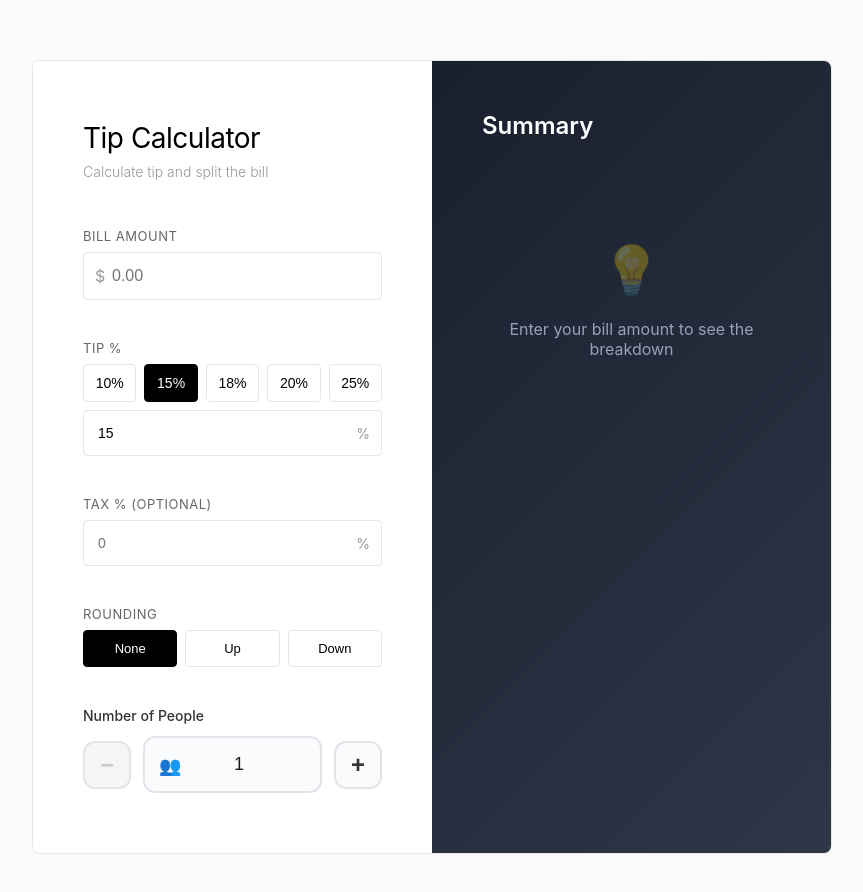
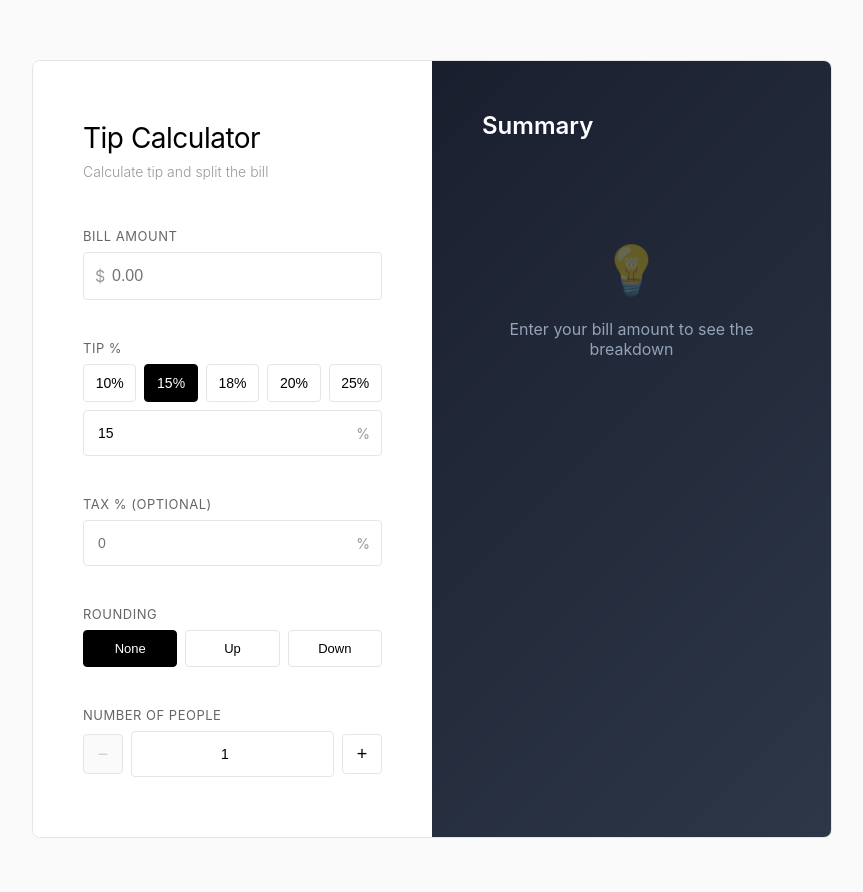
Before and after one commit to ermiasdesalegn/eat-n-split, a React (Create React App) app: page / in a window 1280 px wide. Shown: the top 892 px of the page, without its empty margins (208-1071 px from the left). Built offline with nearby package versions, Linux system fonts and the light colour scheme.

Commit message:
The calculator is good works fine

```diff
--- a/src/App.js
+++ b/src/App.js
@@ -387,32 +387,34 @@ function App() {
           <div style={{ marginBottom: "0" }}>
             <label style={{
               display: "block",
-              fontSize: "14px",
-              color: "#333",
-              marginBottom: "12px",
-              fontWeight: "500"
+              fontSize: "13px",
+              color: "#666",
+              marginBottom: "8px",
+              fontWeight: "400",
+              textTransform: "uppercase",
+              letterSpacing: "0.5px"
             }}>
               Number of People
             </label>
             <div style={{
               display: "flex",
-              gap: "12px",
+              gap: "8px",
               alignItems: "center"
             }}>
               <button
                 onClick={decrementPeople}
                 disabled={people <= 1}
                 style={{
-                  width: "48px",
-                  height: "48px",
-                  fontSize: "24px",
-                  fontWeight: "600",
-                  border: "2px solid #e1e5e9",
-                  borderRadius: "12px",
-                  backgroundColor: people <= 1 ? "#f5f5f5" : "#fafbfc",
-                  color: people <= 1 ? "#ccc" : "#333",
+                  width: "40px",
+                  height: "40px",
+                  fontSize: "18px",
+                  fontWeight: "400",
+                  border: "1px solid #e5e5e5",
+                  borderRadius: "4px",
+                  backgroundColor: people <= 1 ? "#fafafa" : "#fff",
+                  color: people <= 1 ? "#ccc" : "#000",
                   cursor: people <= 1 ? "not-allowed" : "pointer",
-                  transition: "all 0.2s",
+                  transition: "border-color 0.15s",
                   display: "flex",
                   alignItems: "center",
                   justifyContent: "center",
@@ -420,31 +422,17 @@ function App() {
                 }}
                 onMouseEnter={(e) => {
                   if (people > 1) {
-                    e.target.style.borderColor = "#667eea";
-                    e.target.style.backgroundColor = "#f0edff";
+                    e.target.style.borderColor = "#000";
                   }
                 }}
                 onMouseLeave={(e) => {
                   if (people > 1) {
-                    e.target.style.borderColor = "#e1e5e9";
-                    e.target.style.backgroundColor = "#fafbfc";
+                    e.target.style.borderColor = "#e5e5e5";
                   }
                 }}
               >
                 −
               </button>
-              <div style={{
-                position: "relative",
-                flex: 1
-              }}>
-                <span style={{
-                  position: "absolute",
-                  left: "16px",
-                  fontSize: "18px",
-                  color: "#666",
-                  top: "50%",
-                  transform: "translateY(-50%)"
-                }}>👥</span>
               <input
                 type="number"
                 value={people}
@@ -453,44 +441,39 @@ function App() {
                 max="20"
                 placeholder="1"
                 style={{
-                    width: "100%",
-                    padding: "16px 16px 16px 44px",
-                    fontSize: "18px",
-                    border: "2px solid #e1e5e9",
-                    borderRadius: "12px",
-                    backgroundColor: "#fafbfc",
+                  flex: 1,
+                  padding: "14px",
+                  fontSize: "14px",
+                  border: "1px solid #e5e5e5",
+                  borderRadius: "4px",
+                  backgroundColor: "#fff",
                   outline: "none",
-                    color: "#1a1a1a",
-                    transition: "all 0.2s",
-                    fontWeight: "500",
+                  color: "#000",
+                  transition: "border-color 0.2s",
+                  fontWeight: "400",
                   textAlign: "center"
                 }}
                 onFocus={(e) => {
-                    e.target.style.borderColor = "#4a90e2";
-                    e.target.style.backgroundColor = "#fff";
-                    e.target.style.boxShadow = "0 0 0 4px rgba(74, 144, 226, 0.1)";
+                  e.target.style.borderColor = "#000";
                 }}
                 onBlur={(e) => {
-                    e.target.style.borderColor = "#e1e5e9";
-                    e.target.style.backgroundColor = "#fafbfc";
-                    e.target.style.boxShadow = "none";
+                  e.target.style.borderColor = "#e5e5e5";
                 }}
               />
-              </div>
               <button
                 onClick={incrementPeople}
                 disabled={people >= 20}
                 style={{
-                  width: "48px",
-                  height: "48px",
-                  fontSize: "24px",
-                  fontWeight: "600",
-                  border: "2px solid #e1e5e9",
-                  borderRadius: "12px",
-                  backgroundColor: people >= 20 ? "#f5f5f5" : "#fafbfc",
-                  color: people >= 20 ? "#ccc" : "#333",
+                  width: "40px",
+                  height: "40px",
+                  fontSize: "18px",
+                  fontWeight: "400",
+                  border: "1px solid #e5e5e5",
+                  borderRadius: "4px",
+                  backgroundColor: people >= 20 ? "#fafafa" : "#fff",
+                  color: people >= 20 ? "#ccc" : "#000",
                   cursor: people >= 20 ? "not-allowed" : "pointer",
-                  transition: "all 0.2s",
+                  transition: "border-color 0.15s",
                   display: "flex",
                   alignItems: "center",
                   justifyContent: "center",
@@ -498,14 +481,12 @@ function App() {
                 }}
                 onMouseEnter={(e) => {
                   if (people < 20) {
-                    e.target.style.borderColor = "#667eea";
-                    e.target.style.backgroundColor = "#f0edff";
+                    e.target.style.borderColor = "#000";
                   }
                 }}
                 onMouseLeave={(e) => {
                   if (people < 20) {
-                    e.target.style.borderColor = "#e1e5e9";
-                    e.target.style.backgroundColor = "#fafbfc";
+                    e.target.style.borderColor = "#e5e5e5";
                   }
                 }}
               >
```
Lines whose indentation alone changed are shown as unchanged.
